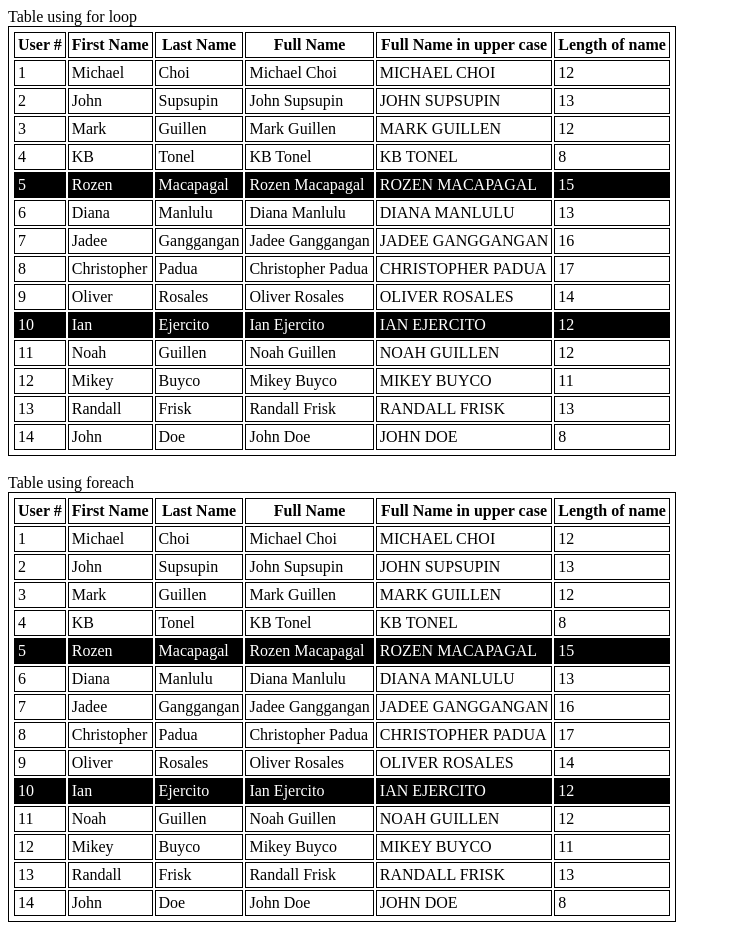
After one commit to x24padua22/projects, a PHP site: page /advanced1.php in a window 1280 px wide. The commit adds this page. Shown: the whole page, without its empty margins (0-731 px from the left). Run offline with PHP 8.4, Linux system fonts and the light colour scheme.

Commit message:
finished the rest of the assigments for the php fundamentals chapter.

```diff
--- /dev/null
+++ b/php/advanced1.php
@@ -0,0 +1,99 @@
+<!DOCTYPE HTML>
+<html lang="en-US">
+<head>
+	<meta charset="UTF-8">
+	<title>Advanced1</title>
+	<style type="text/css">
+		table, th, td
+		{
+			padding: 3px;
+			border:1px solid #000;
+		}
+		tr:nth-child(5n+0)
+		{
+			color: #fff;
+			background-color: #000;
+		}
+	</style>
+</head>
+<body>
+	<?php
+		$users = array(
+		   array('first_name' => 'Michael', 'last_name' => ' Choi '),
+		   array('first_name' => 'John', 'last_name' => 'Supsupin'),
+		   array('first_name' => 'Mark', 'last_name' => ' Guillen'),
+		   array('first_name' => 'KB', 'last_name' => 'Tonel'),
+		   array('first_name' => 'Rozen', 'last_name' => 'Macapagal'),
+		   array('first_name' => 'Diana', 'last_name' => 'Manlulu'),
+		   array('first_name' => 'Jadee', 'last_name' => 'Ganggangan'),
+		   array('first_name' => 'Christopher', 'last_name' => 'Padua'),
+		   array('first_name' => 'Oliver', 'last_name' => 'Rosales'),
+		   array('first_name' => 'Ian', 'last_name' => 'Ejercito'),
+		   array('first_name' => 'Noah', 'last_name' => 'Guillen'),
+		   array('first_name' => 'Mikey', 'last_name' => 'Buyco'),
+		   array('first_name' => 'Randall', 'last_name' => 'Frisk'),
+		   array('first_name' => 'John', 'last_name' => 'Doe')
+		);
+
+		echo "Table using for loop <br />
+			<table>
+				<thead>
+					<tr>
+						<th>User #</th>
+						<th>First Name</th>
+						<th>Last Name</th>
+						<th>Full Name</th>
+						<th>Full Name in upper case</th>
+						<th>Length of name</th>
+					</tr>
+				</thead>
+				<tbody>";
+
+		for($counter = 0; $counter < count($users); $counter++)
+		{
+			$full_name = ($users[$counter]["first_name"] . " " . trim($users[$counter]["last_name"]));
+			echo "<tr>
+				<td>" . $user_num = ($counter+1) . "</td>
+				<td>" . $users[$counter]["first_name"] . "</td>
+				<td>" . $users[$counter]["last_name"] . "</td>
+				<td>" . $full_name . "</td>
+				<td>" . strtoupper($full_name) . "</td>
+				<td>" . strlen($full_name) . "</td>
+				</tr>";
+		}
+
+		echo "<tbody></table>";
+
+		echo "<br />Table using foreach <br />
+			<table>
+				<thead>
+					<tr>
+						<th>User #</th>
+						<th>First Name</th>
+						<th>Last Name</th>
+						<th>Full Name</th>
+						<th>Full Name in upper case</th>
+						<th>Length of name</th>
+					</tr>
+				</thead>
+				<tbody>";
+
+		$user_num = 1;
+
+		foreach($users as $items)
+		{
+			$full_name = ($items["first_name"] . " " . trim($items["last_name"]));
+			echo "<tr>
+				<td>" . $user_num++ . "</td>
+				<td>" . $items["first_name"] . "</td>
+				<td>" . $items["last_name"] . "</td>
+				<td>" . $full_name . "</td>
+				<td>" . strtoupper($full_name) . "</td>
+				<td>" . strlen($full_name) . "</td>
+				</tr>";
+		}
+
+		echo "<tbody></table>";
+	?>
+</body>
+</html>
```
Also changed, not shown: php/advanced2.php (added, +48 -0 lines), php/basic4.php (+16 -13 lines), php/intermediate1.php (added, +44 -0 lines), php/intermediate2.php (added, +50 -0 lines), 2 other files.
